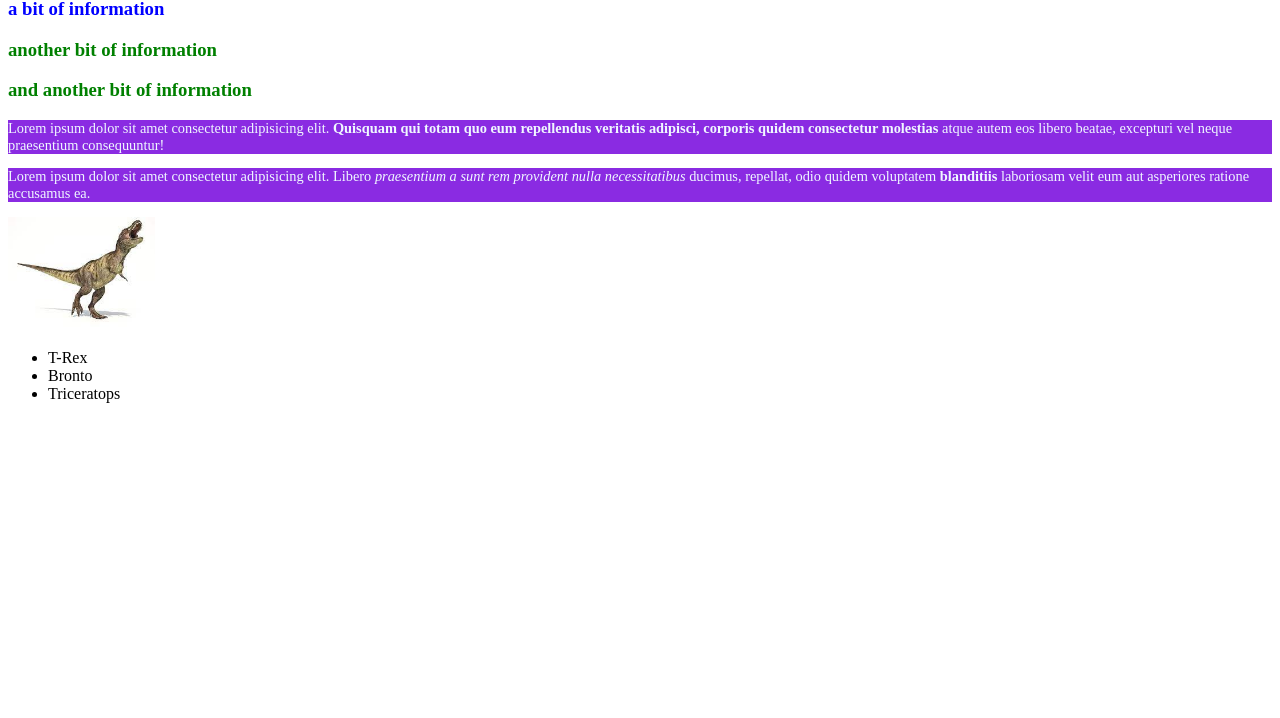
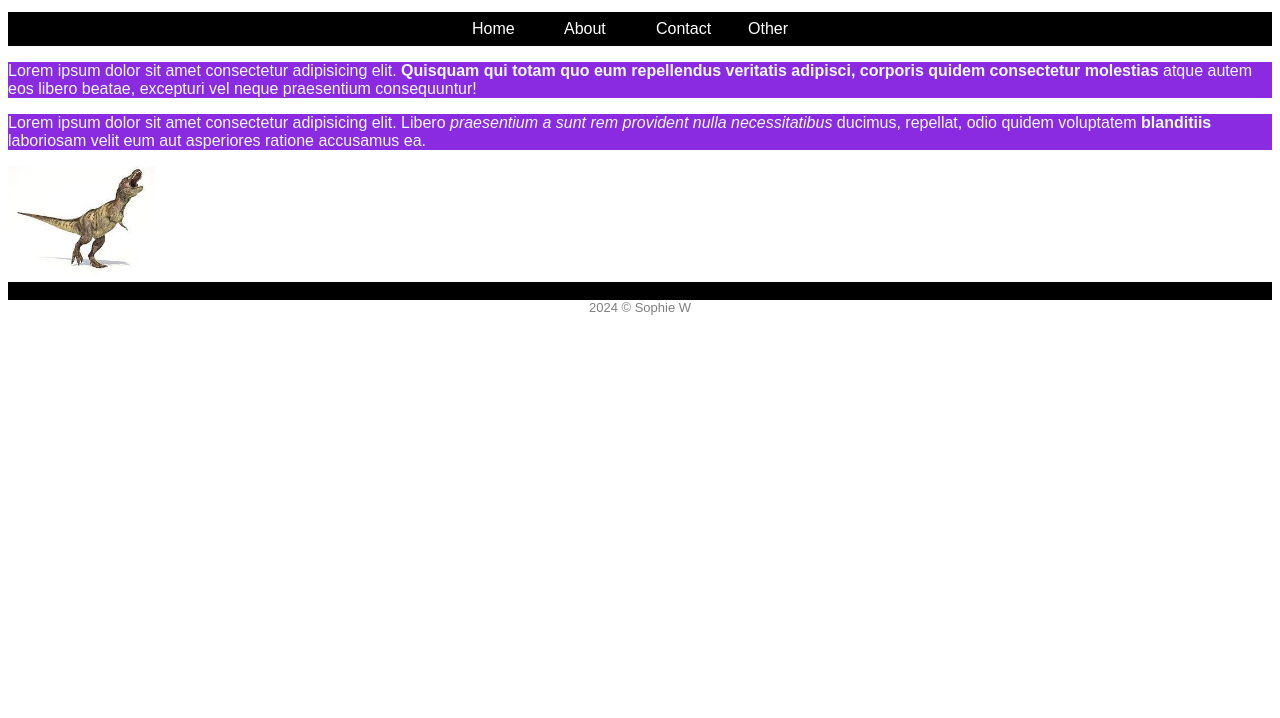
Before and after one commit to woolfie59/playground, a plain HTML site: page index.html in a window 1280 px wide. Shown: the part 82-800 px from the top of the page. Drawn offline with Linux system fonts and the light colour scheme.

Commit message:
added flexbox, navbar and footer

```diff
--- a/index.html
+++ b/index.html
@@ -7,11 +7,24 @@
         <link rel="stylesheet" href="style.css">
     </head>
     <body>
+        <header class="row">
             <h1>Hello there!</h1>
             <!-- here is a note about my work -->
-        <h3 id="apples">a bit of information</h3>
+            <!-- <h3 id="apples">a bit of information</h3>
             <h3 class="balloons">another bit of information</h3>
-        <h3>and another bit of information</h3>
+            <h3>and another bit of information</h3> -->
+        </header>
+
+        <nav class="column">
+            <ul>
+                <li><a href="default.asp">Home</a></li>
+                <li><a href="about.asp">About</a></li>
+                <li><a href="contact.asp">Contact</a></li>
+                <li><a href="other.asp">Other</a></li>
+            </ul>
+        </nav>
+
+        <main class="row">
             <p>
                 Lorem ipsum dolor sit amet consectetur adipisicing elit. <strong>Quisquam qui totam quo eum repellendus veritatis adipisci, corporis quidem consectetur molestias</strong> atque autem eos libero beatae, excepturi vel neque praesentium consequuntur!
             </p>
@@ -31,5 +44,11 @@
                     Triceratops
                 </li>
             </ul>
+        </main>
+
+        <footer class="row">
+            2024 &#169 Sophie W
+        </footer>
+
     </body>
 </html>
--- a/style.css
+++ b/style.css
@@ -3,13 +3,48 @@
     padding: 0;
 } */
 
-h3 {
-    color: green;
+/* body {
+    background-color: #afc4ec;
+} */
+
+
+body {
+    font-family: Arial, Helvetica, sans-serif;
+    display: flex;
+    flex-direction: column;
+    justify-content: center;
+}
+
+ul {
+    list-style-type: none;
+    margin: 0;
+    padding: 0;
+    display: flex;
+    align-items: center;
+    flex-direction: row;
+    justify-content: center;
+    background-color: rgb(0, 0, 0);
+}
+
+li a {
+    display: block;
+    color:#ffffff;
+    width: 60px;
+    text-decoration: none;
+    padding: 8px 16px;
 }
 
 h1{
     color: #f341be;
     background-color: aquamarine;
+    /* font-size: small; */
+    font-family: Georgia, 'Times New Roman', Times, serif;
+}
+
+
+
+h3 {
+    color: green;
 }
 
 #apples {
@@ -23,8 +58,17 @@ p {
     background-color: blueviolet;
     font-size: 0.9rem;
     color:aliceblue;
+    font-size: medium;
+}
 
-}
 img {
     height: 7rem;
 }
+
+footer {
+    display: flex;
+    justify-content: center;
+    align-items: center;
+    font-size: small;
+    color: gray
+}
```
Lines whose indentation alone changed are shown as unchanged.
